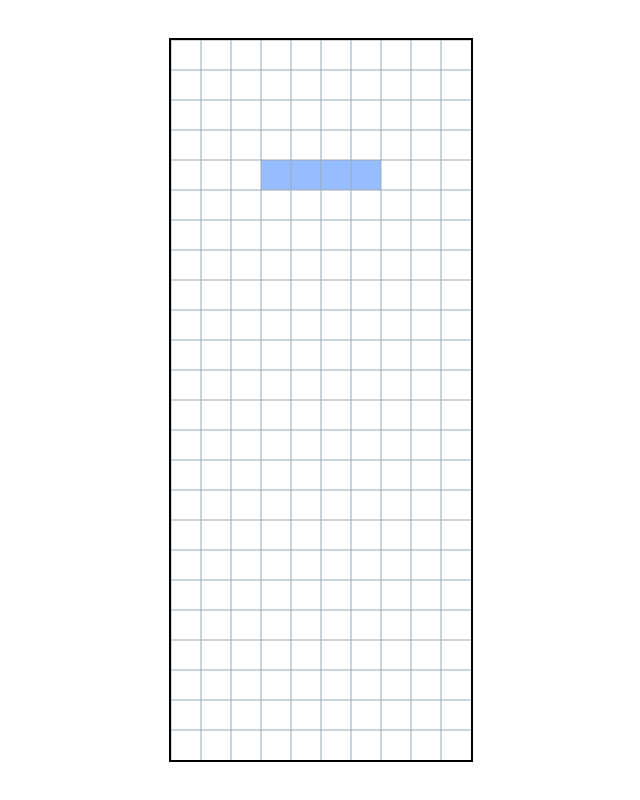
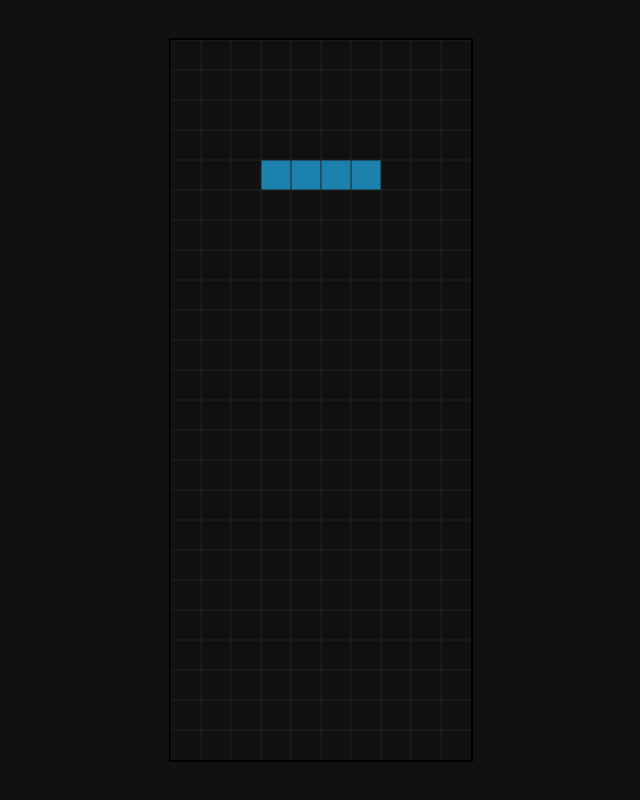
Before and after one commit to hagward/tetrisjs, a plain HTML site: page index.html in a window 1280 px wide. Shown: the whole page, without its empty margins (319-959 px from the left). Drawn offline with Linux system fonts and the light colour scheme.

Commit message:
Update colors

```diff
--- a/index.html
+++ b/index.html
@@ -5,6 +5,9 @@
     <meta name="viewport" content="width=device-width, initial-scale=1.0" />
     <title>tetrisjs</title>
     <style>
+      body {
+        background-color: #111;
+      }
       canvas {
         border: 2px solid black;
         position: absolute;
--- a/tetris.js
+++ b/tetris.js
@@ -3,14 +3,15 @@ const options = {
   widthInBlocks: 10,
   heightInBlocks: 24,
   colors: [
-    "#95BDFF", // turquoise
-    "#FFD966", // yellow
-    "#BA90C6", // purple
-    "#7286D3", // blue
-    "#FAAB78", // orange
-    "#A2CDB0", // green
-    "#FD8A8A", // red
+    "#1C82AD", // cyan
+    "#FFD700", // yellow
+    "#810CA8", // purple
+    "#00337C", // blue
+    "#FA7D09", // orange
+    "#4E9F3D", // green
+    "#CD1818", // red
   ],
+  gridColor: "#222",
 };
 
 const RUNNING = 0;
@@ -29,7 +30,7 @@ canvas.height = Math.floor(height * scale);
 
 const context = canvas.getContext("2d");
 context.scale(scale, scale);
-context.strokeStyle = "#9BABB8";
+context.strokeStyle = options.gridColor;
 
 // Contains all 19 fixed tetrominos. The first element in the innermost lists is the pivot block
 // that the other blocks rotates around.
```
